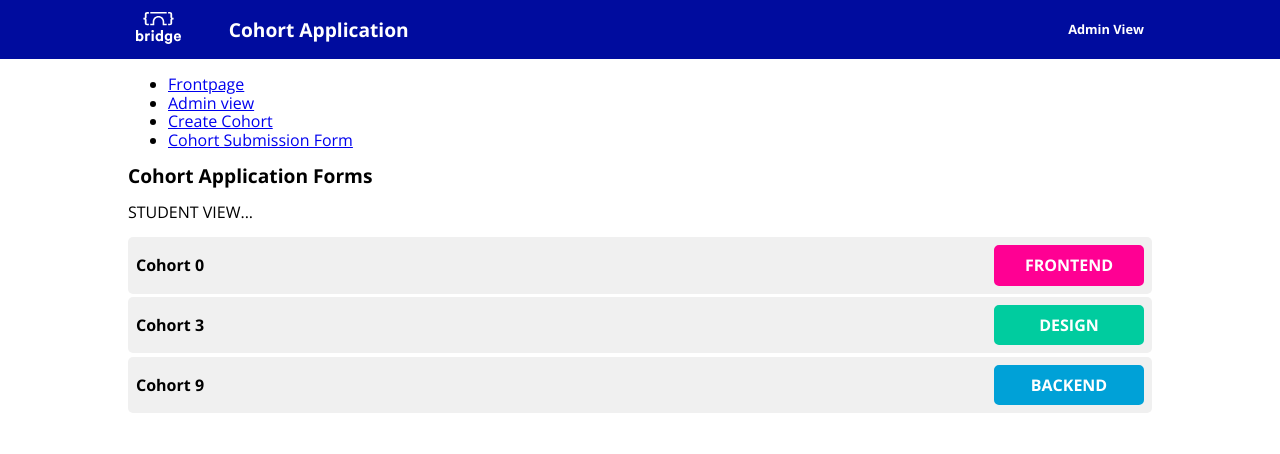
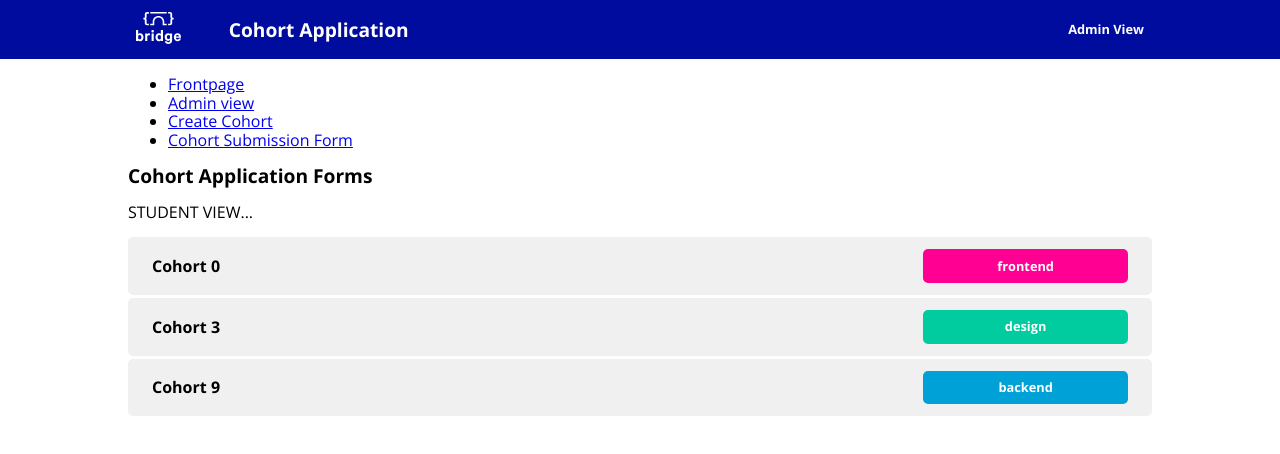
Before and after one commit to bridge-school/applications-frontend, a React (Create React App) app: page / in a window 1280 px wide. Shown: the top 454 px of the page. Built offline with nearby package versions, Linux system fonts and the light colour scheme.

Commit message:
List hover styles

```diff
--- a/src/components/CohortLabel.js
+++ b/src/components/CohortLabel.js
@@ -7,11 +7,11 @@ const Label = styled.div`
   padding: 0.5em;
   color: white;
   text-align: center;
-  width: ${p => p.width || '24em'};
-  font-size: ${p => (p.uppercase ? '1rem' : '.8rem')};
+  width: 16em;
+  font-size: 0.8rem;
   background: ${p => p.backgroundColor};
   border: 3px solid ${p => p.backgroundColor};
-  text-transform: ${p => (p.uppercase ? 'uppercase' : 'lowercase')};
+  text-transform: lowercase;
 `;
 
 function getColor(type) {
--- a/src/components/ListItem.js
+++ b/src/components/ListItem.js
@@ -5,10 +5,17 @@ import CohortLabel from './CohortLabel';
 
 const LI = styled.li`
   background-color: ${props => props.theme.grey};
-  padding: ${props => props.theme.padding};
+  padding: 0.75em 1.5em;
   margin: 0.2rem 0;
   font-weight: bold;
   border-radius: 5px;
+  &:hover,
+  &:focus {
+    background-color: ${props => props.theme.indigo};
+    a {
+      color: white;
+    }
+  }
 `;
 
 const Link = styled.a`
```
